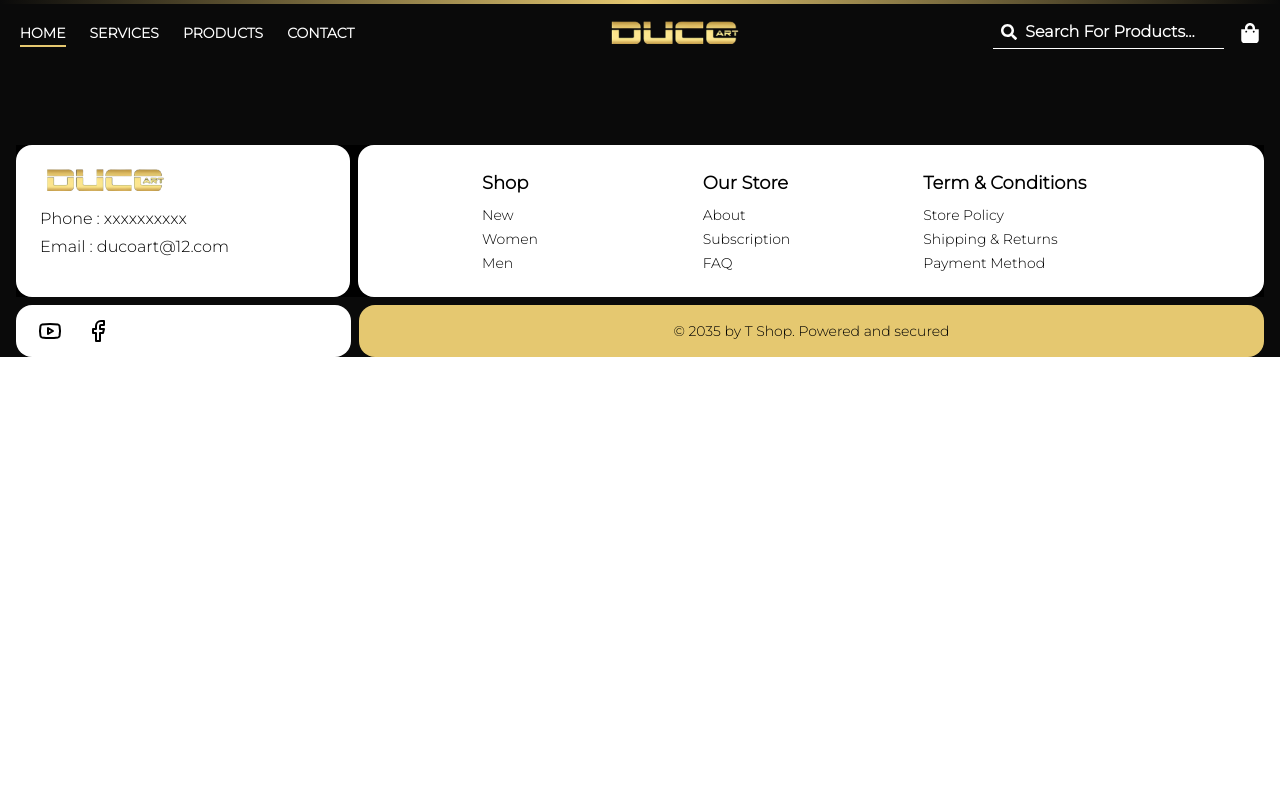
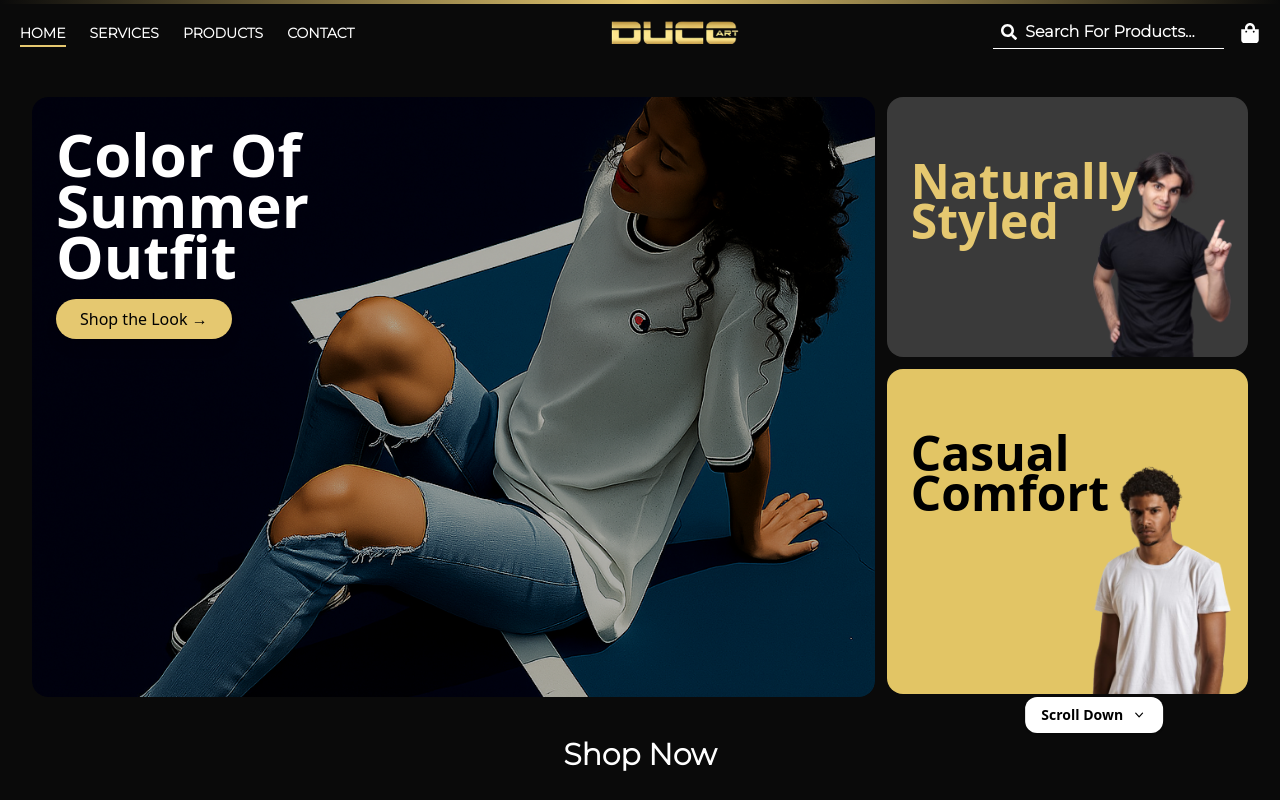
Before and after one commit to rajeev-the/Duco_Frontend, a React (Vite) app: page / in a window 1280 px wide. Shown: the top 800 px of the page. Built offline with nearby package versions, Linux system fonts and the light colour scheme.

Commit message:
first commit

```diff
--- a/src/App.jsx
+++ b/src/App.jsx
@@ -12,7 +12,8 @@ const App = () => {
     <>
     <Routes>
       <Route path='/' element={<Layout />}>
-      <Route index path='Home' element={<Home/>}/>
+      <Route index path='' element={<Home/>}/>
+       <Route index path='/home' element={<Home/>}/>
             <Route  path='/products' element={<Prodcuts/>}/>
               <Route  path='/contact' element={<Contact/>}/>
                 <Route  path='/products/:id' element={<ProductPage/>}/>
```
